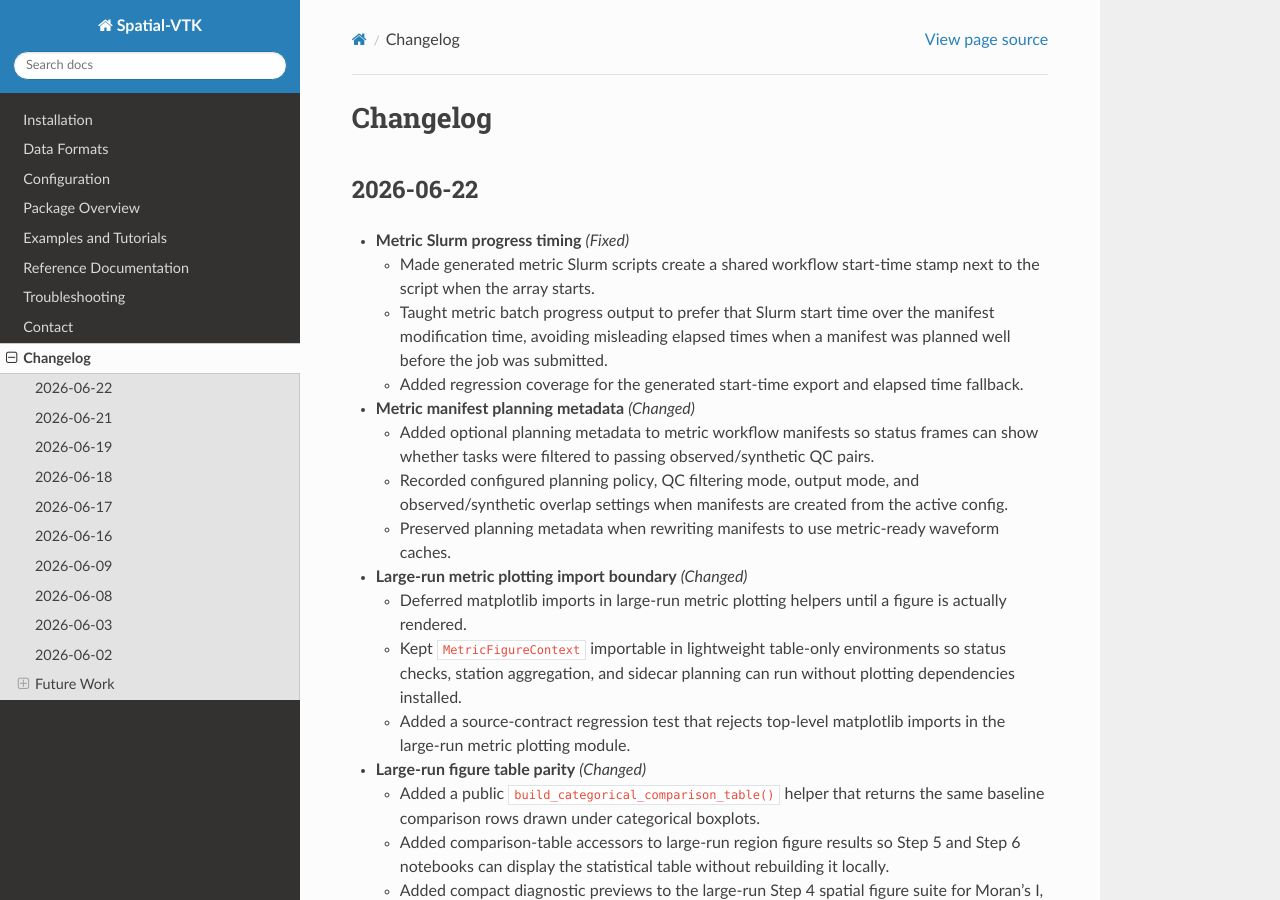
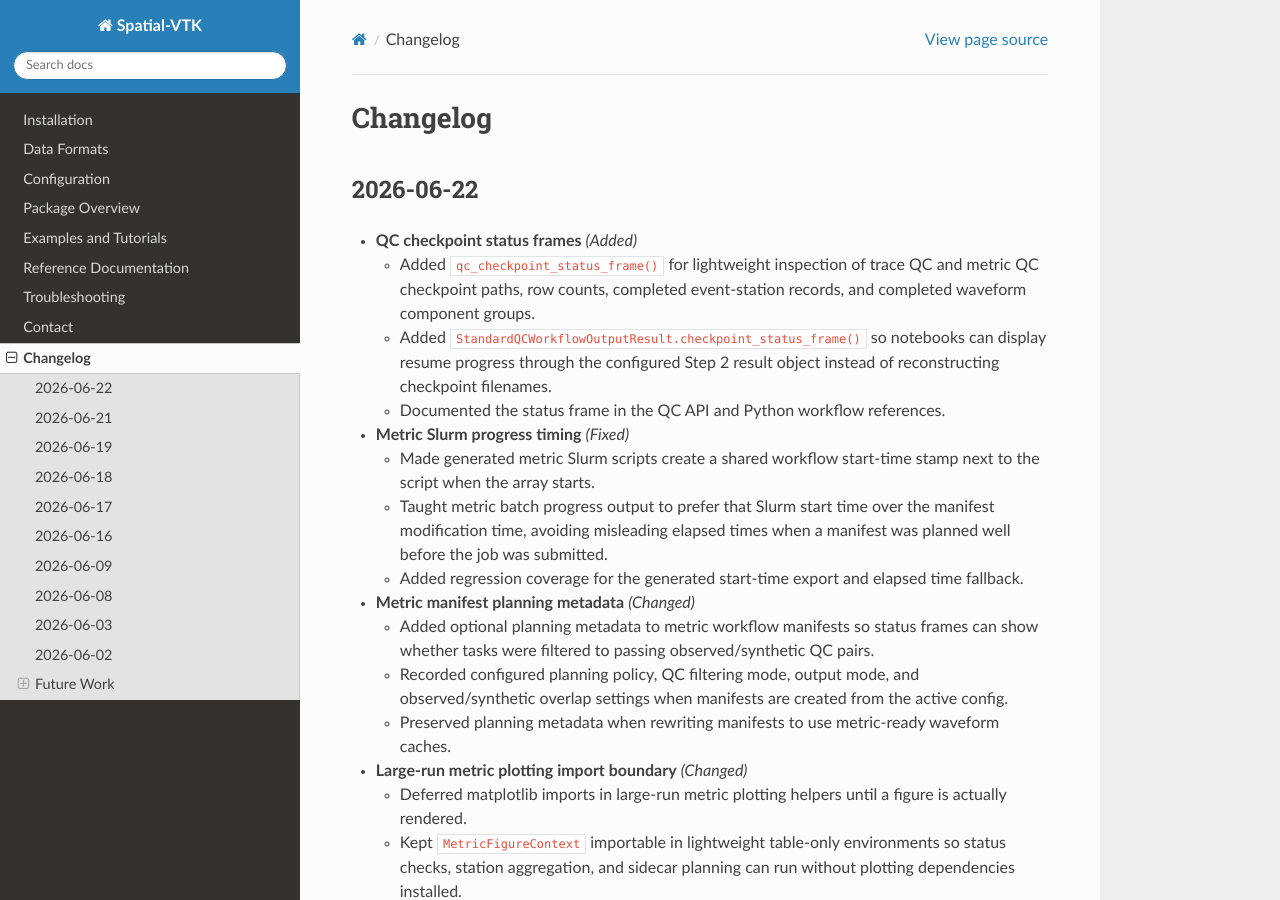
Before and after one commit to bcbirkel/spatial-vtk, a Sphinx documentation site: the page built from docs/changelog.rst, in a window 1280 px wide and 900 px high. Built offline with Sphinx 7.4.7 and the Read the Docs theme 3.1.0, drawn with Linux system fonts in a browser that asks for light colours.

Commit message:
Add QC checkpoint status frames

```diff
--- a/docs/changelog.rst
+++ b/docs/changelog.rst
@@ -3,6 +3,16 @@ Changelog
 
 2026-06-22
 ----------
+
+- **QC checkpoint status frames** *(Added)*
+
+  - Added ``qc_checkpoint_status_frame()`` for lightweight inspection of trace
+    QC and metric QC checkpoint paths, row counts, completed event-station
+    records, and completed waveform component groups.
+  - Added ``StandardQCWorkflowOutputResult.checkpoint_status_frame()`` so
+    notebooks can display resume progress through the configured Step 2 result
+    object instead of reconstructing checkpoint filenames.
+  - Documented the status frame in the QC API and Python workflow references.
 
 - **Metric Slurm progress timing** *(Fixed)*
 
```
Also changed, not shown: docs/reference/api/qc.rst (+7 -0 lines), docs/reference/python_workflows.rst (+7 -0 lines), 5 other files.
